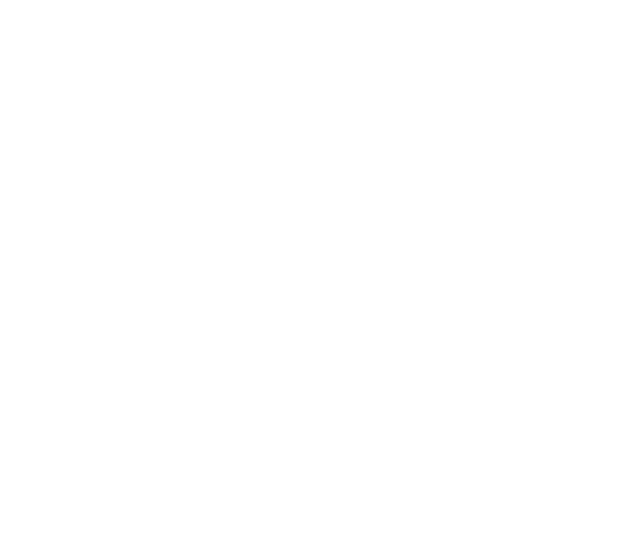
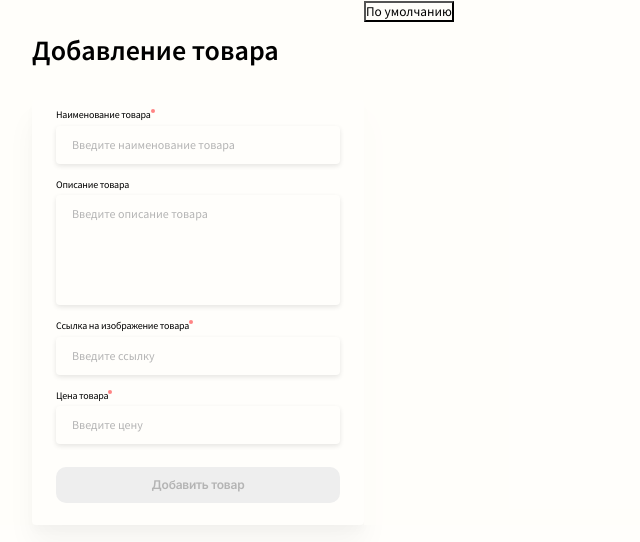
Before and after one commit to DimkaVeselov/test_idaproject, a plain HTML site: page index.html in a window 1280 px wide. Shown: the top 542 px of the page, without its empty margins (0-640 px from the left). Drawn offline with Linux system fonts and the light colour scheme.

Commit message:
made a form for adding goods

```diff
--- a/index.html
+++ b/index.html
@@ -1,16 +1,51 @@
 <!DOCTYPE html>
-<html lang="en">
+<html lang='en'>
 <head>
-	<meta charset="UTF-8">
-	<meta http-equiv="X-UA-Compatible" content="IE=edge">
-	<meta name="viewport" content="width=device-width, initial-scale=1.0">
-	<link rel="preconnect" href="https://fonts.googleapis.com">
-	<link rel="preconnect" href="https://fonts.gstatic.com" crossorigin>
-	<link href="https://fonts.googleapis.com/css2?family=Inter:wght@600&family=Source+Sans+Pro:wght@400;600&display=swap" rel="stylesheet">
-	<link rel="stylesheet" href="style.css">
+	<meta charset='UTF-8'>
+	<meta http-equiv='X-UA-Compatible' content='IE=edge'>
+	<meta name='viewport' content='width=device-width, initial-scale=1.0'>
+	<link rel='preconnect' href='https://fonts.googleapis.com'>
+	<link rel='preconnect' href='https://fonts.gstatic.com' crossorigin>
+	<link href='https://fonts.googleapis.com/css2?family=Inter:wght@600&family=Source+Sans+Pro:wght@400;600&display=swap' rel='stylesheet'>
+	<link rel='stylesheet' href='style.css'>
 	<title>Тестовое Привезенцев</title>
 </head>
 <body>
+	<div class='wrap'>
+		<section class='main_form'>
+			<h1>Добавление товара</h1>
+			<div class='form'>
+				<form>
+					<div class='group-form'>
+						<label class='form-label' for='product-name'>Наименование товара <span></span></label>
+						<input class="product" type='text' id='product-name' placeholder='Введите наименование товара'>
+					</div>
+					<div class='group-form'>
+						<label class='form-label' for='product-description'>Описание товара</label>
+						<input class="product product_description" type='text' id='product-description' placeholder='Введите описание товара'>
+					</div>
+					<div class='group-form'>
+						<label class='form-label' for='product-link'>Ссылка на изображение товара <span></span></label>
+						<input class="product" type='text' id='product-link' placeholder='Введите ссылку'>
+					</div>
+					<div class='group-form'>
+						<label class='form-label' for='product-price'>Цена товара <span></span></label>
+						<input class="product" type='text' id='product-price' placeholder='Введите цену'>
+					</div>
+					<button class='btn-form'>Добавить товар</button>
+				</form>
+			</div>
+		</section>
 
+		<section class='goods'>
+			<div class="wrap_filter">
+				<button><p>По умолчанию</p></button>
+			</div>
+			<div class="wrap_cards">
+
+			</div>
+		</section>
+	</div>
+	<script src='script.js'></script>
 </body>
 </html>
--- a/style.css
+++ b/style.css
@@ -3,8 +3,123 @@
 	margin: 0;
 	padding: 0;
 	font-family: 'Source Sans Pro', sans-serif;
-  text-decoration: none;
+	background: rgba(255, 254, 251, 0.8);
 	color: #000;
+}
+
+.wrap {
+	display: flex;
 	min-width: 1440px;
 	max-height: 900px;
 }
+
+.main_form h1 {
+	padding: 32px 0 32px 32px;
+	font-size: 28px;
+	font-weight: 600;
+	font-style: normal;
+}
+
+.form form {
+	width: 332px;
+	background-color: #fffefb;
+	margin-left: 32px;
+	border-radius: 4px;
+	box-shadow: 0px 20px 30px rgba(0, 0, 0, 0.04), 0px 6px 10px rgba(0, 0, 0, 0.02);
+}
+
+.group-form {
+	width: 284px;
+	display: flex;
+	flex-direction: column;
+	margin: 0 0 6px 24px;
+	padding-top: 9px;
+	background-color: #fffefb;
+}
+
+.form-label {
+	font-size: 10px;
+	font-weight: 400;
+	font-style: normal;
+	line-height: 12.6px;
+	letter-spacing: -0.02em;
+	background-color: #fffefb;
+	margin-bottom: 4px;
+}
+
+.form-label span {
+	position: absolute;
+	width: 4px;
+	height: 4px;
+	border-radius: 50%;
+	background-color: #ff8484;
+}
+
+.product {
+	border: none;
+	box-shadow: 0px 2px 5px rgba(0, 0, 0, 0.1);
+	border-radius: 4px;
+	background-color: #fffefb;
+	outline: none;
+	padding: 10px 105px 11px 16px;
+}
+
+.product::placeholder{
+	color: #B4B4B4;
+	font-size: 12px;
+	font-weight: 400;
+	font-style: normal;
+	line-height: 15.08px;
+}
+
+.product::-webkit-input-placeholder,
+.product::-moz-placeholder,
+.product:-moz-placeholder,
+.product:-ms-input-placeholder {
+	color: #B4B4B4;
+	font-size: 12px;
+	font-weight: 400;
+	font-style: normal;
+	line-height: 15.08px;
+}
+
+.product_description {
+	padding: 10px 132px 83px 16px;
+}
+
+.product_description::placeholder {
+	color: #B4B4B4;
+	font-size: 12px;
+	font-weight: 400;
+	font-style: normal;
+	line-height: 15.08px;
+}
+
+.product_description::-webkit-input-placeholder,
+.product_description::-moz-placeholder,
+.product_description:-moz-placeholder,
+.product_description:-ms-input-placeholder {
+	padding: 10px 0 0 16px;
+	color: #B4B4B4;
+	font-size: 12px;
+	font-weight: 400;
+	font-style: normal;
+	line-height: 15.08px;
+}
+
+
+.btn-form {
+	width: 284px;
+	height: 36px;
+	border: none;
+	border-radius: 10px;
+	margin: 17px 24px 22px 24px;
+	background-color: #eee;
+	font-family: 'Inter', sans-serif;
+	font-size: 12px;
+	font-weight: 600;
+	font-style: normal;
+	line-height: 14.5px;
+	letter-spacing: -0.02em;
+	color: #B4B4B4;
+}
```
Also changed, not shown: img/down-stream.png (added), img/product.png (renamed from img/Rectangle31.png), script.js (added). Lines whose indentation alone changed are shown as unchanged.
